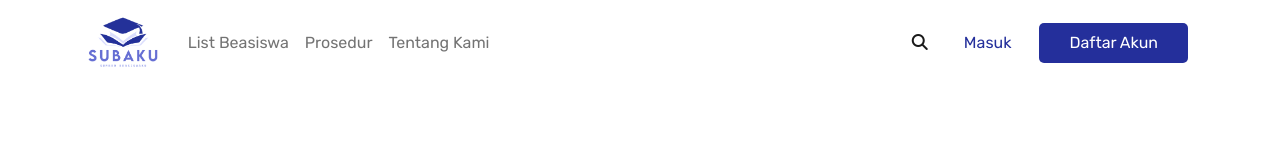
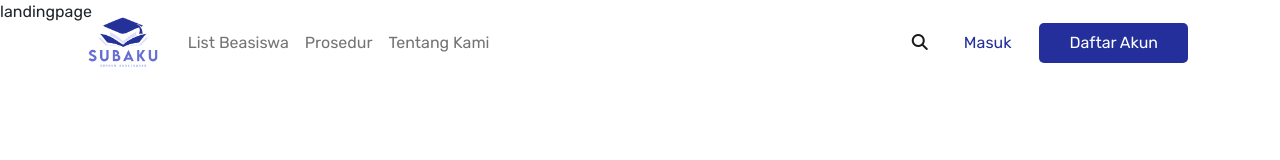
Before and after one commit to rg-km/final-project-engineering-72, a React (Create React App) app in the folder frontend/: page / in a window 1280 px wide. Shown: the top 160 px of the page. Built offline with nearby package versions, Linux system fonts and the light colour scheme.

Commit message:
chore: add landing page to the app.

```diff
--- a/frontend/src/App.js
+++ b/frontend/src/App.js
@@ -1,11 +1,13 @@
 import logo from './logo.svg';
 import './App.css';
 import Navbar from './components/UserNavbar/Navbar';
+import LandingPage from './pages/User/LandingPage/LandingPage';
 
 function App() {
   return (
     <div className="App">
       <Navbar/>
+      <LandingPage/>
     </div>
   );
 }
```
